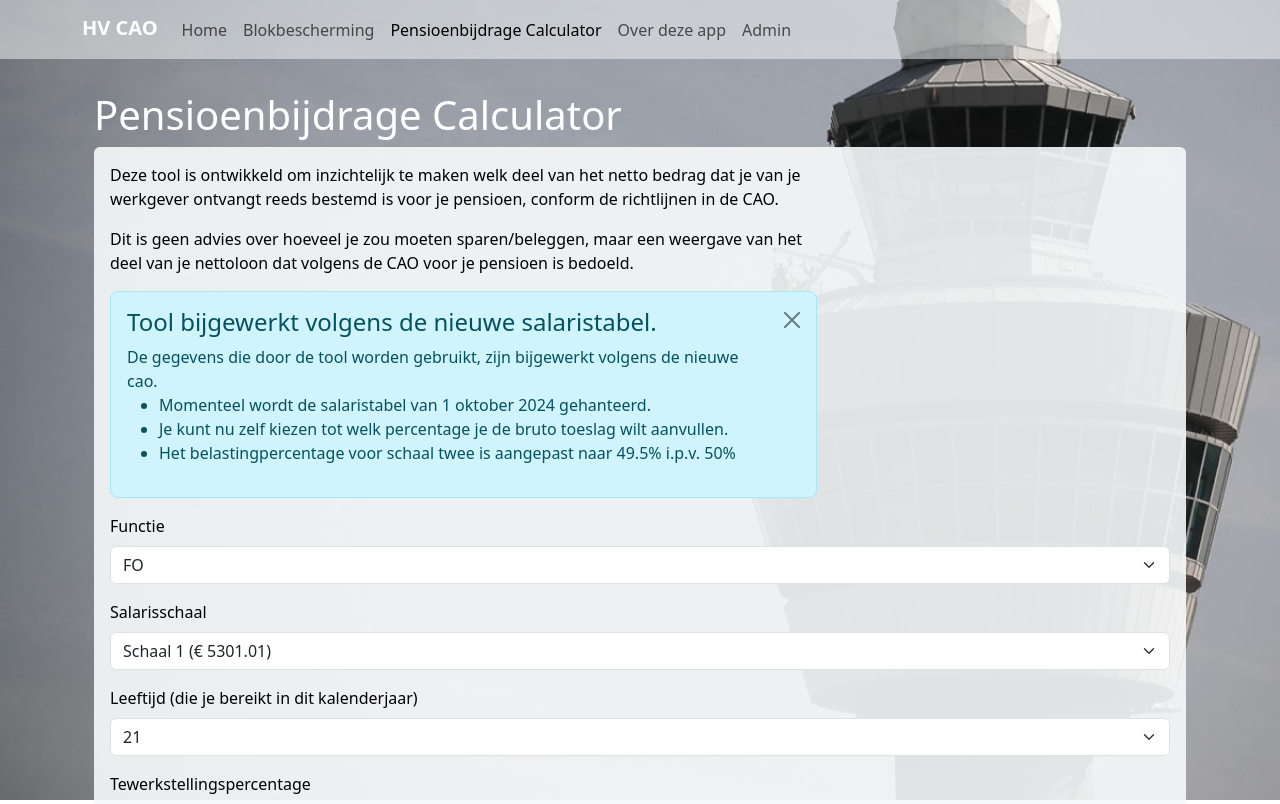
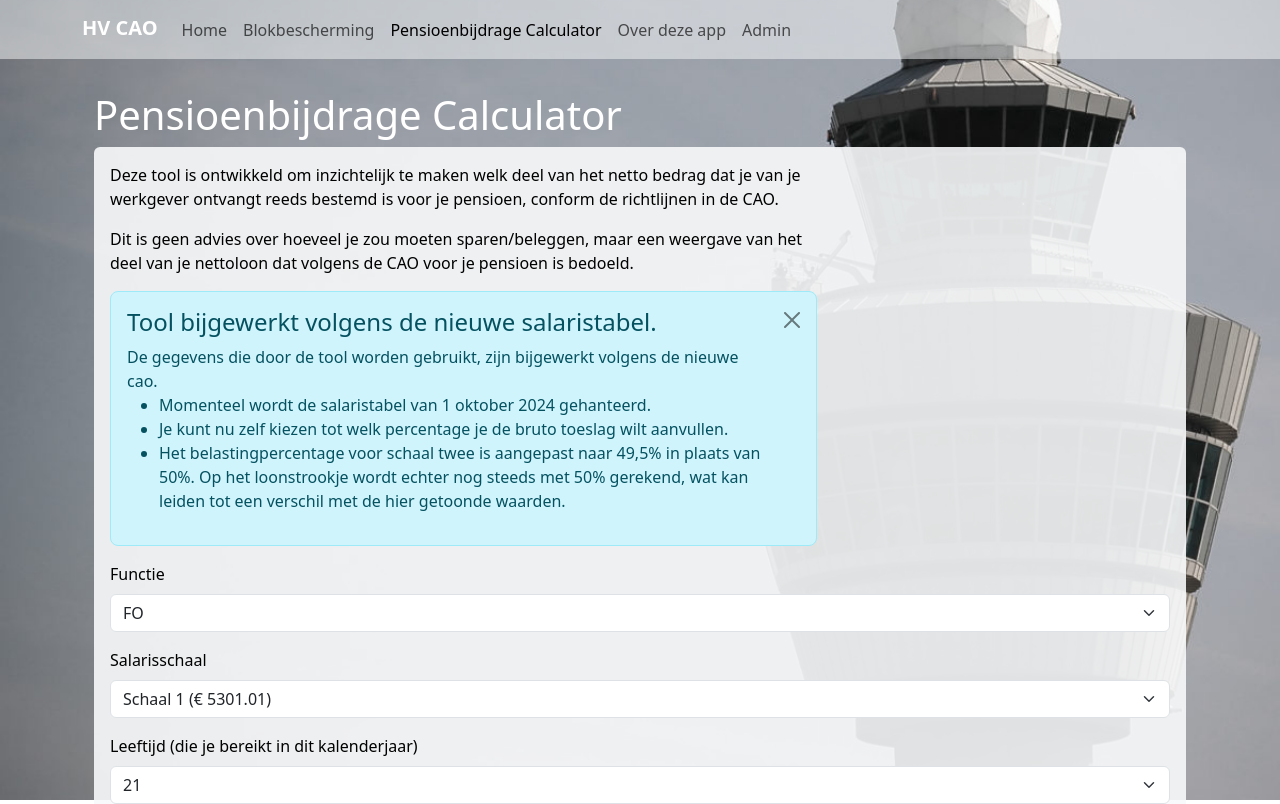
Before and after one commit to DartLazer/hvcao-pwa, a Nuxt app in the folder nuxt3/: page /pensioencalculator in a window 1280 px wide. Shown: the top 804 px of the page. Built offline with nearby package versions, Linux system fonts and the light colour scheme.

Commit message:
Show message for difference between tool & loonstrook

```diff
--- a/nuxt3/pages/pensioencalculator.vue
+++ b/nuxt3/pages/pensioencalculator.vue
@@ -22,7 +22,7 @@
             <ul>
               <li>Momenteel wordt de salaristabel van 1 oktober 2024 gehanteerd.</li>
               <li>Je kunt nu zelf kiezen tot welk percentage je de bruto toeslag wilt aanvullen.</li>
-              <li>Het belastingpercentage voor schaal twee is aangepast naar 49.5% i.p.v. 50%</li>
+              <li>Het belastingpercentage voor schaal twee is aangepast naar 49,5% in plaats van 50%. Op het loonstrookje wordt echter nog steeds met 50% gerekend, wat kan leiden tot een verschil met de hier getoonde waarden.</li>
             </ul>
             <button type="button" class="btn-close" @click="dismissAlert" aria-label="Close"></button>
           </div>
```
